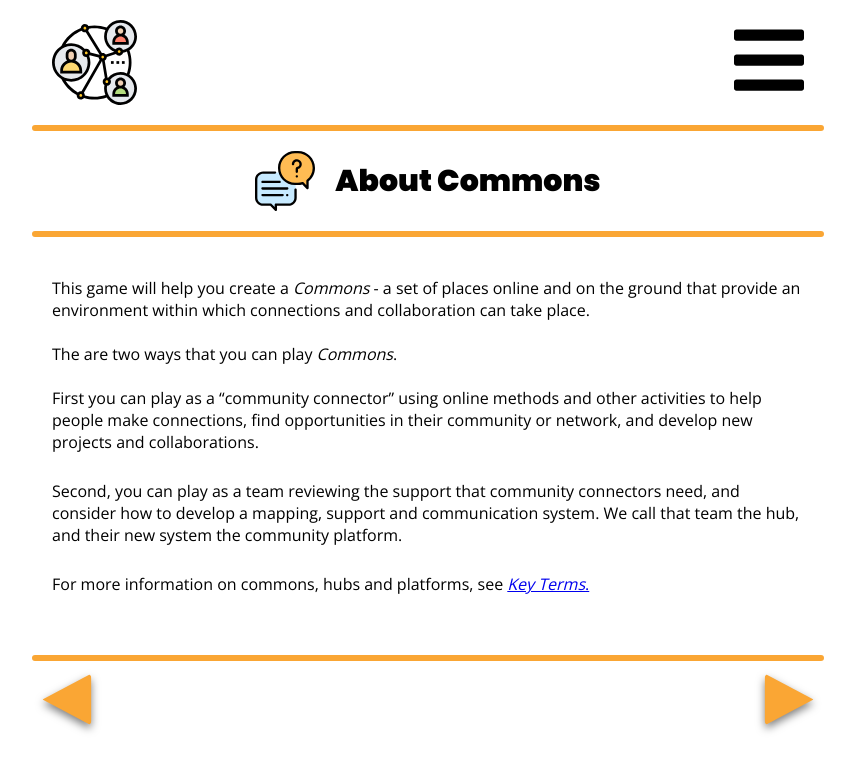
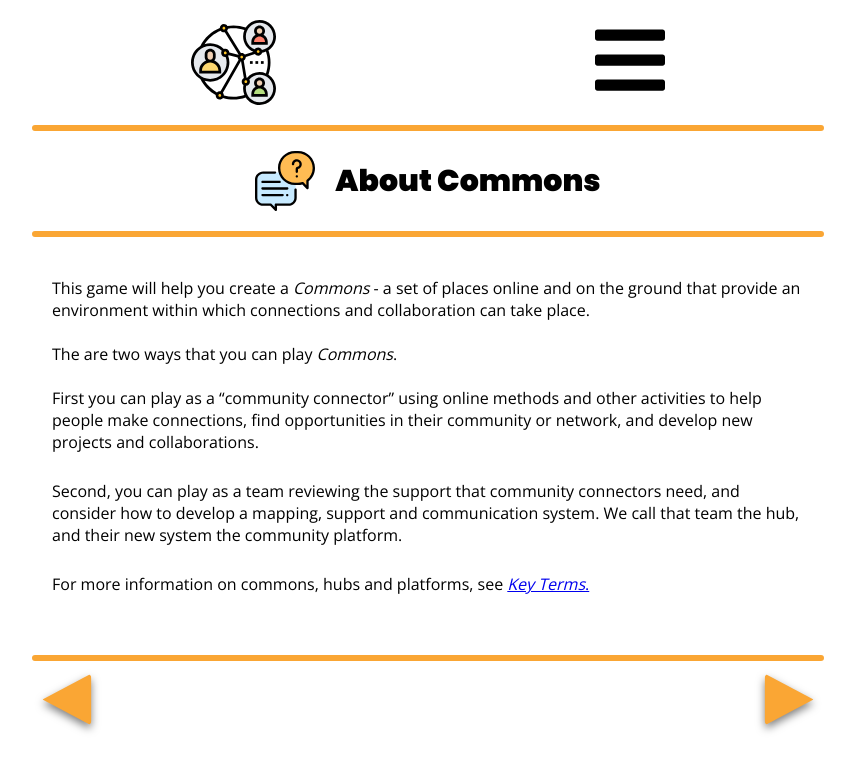
Before and after one commit to founders-programme-2/commons, a React (Create React App) app in the folder client/: page /about in a window 1280 px wide. Shown: the top 770 px of the page, without its empty margins (212-1067 px from the left). Built offline with nearby package versions, Linux system fonts and the light colour scheme; what react-router-prop-types would draw is missing.

Commit message:
add persona images

```diff
--- a/client/src/Component/Common/Header/index.style.js
+++ b/client/src/Component/Common/Header/index.style.js
@@ -2,7 +2,7 @@ import styled from 'styled-components';
 
 export const HeaderWrapper = styled.div`
   display: flex;
-  justify-content: space-between;
+  justify-content: space-around;
   margin-top: -2rem;
 `;
 
--- a/client/src/data/persona.js
+++ b/client/src/data/persona.js
@@ -22,21 +22,21 @@ module.exports = [
   },
   {
     id: '4',
-    img: 'https://imgur.com/4k0WLt0',
+    img: 'https://i.imgur.com/pB6hMvn.jpg',
     title: 'David',
     text:
       "David is the local newsagent; he also loves football and meets his mates every Monday to play on local grounds. He is quite tech literate and uses Twitter and Facebook to keep up with friends and family. He also uses specialist software in his business and he wants to expand his online capabilities. David's shops display adverts and events and he wants to create a community news site.",
   },
   {
     id: '5',
-    img: 'https://imgur.com/G4CZlAL',
+    img: 'https://i.imgur.com/HcDyFtl.jpg',
     title: 'Mary',
     text:
       'Mary is 48 years old and is a childminder. She was born in Golsen and has been living there all her life. She attends sessions at the local Family Centre. She is not very familiar with technology although she uses a smartphone. She prefers face to face communication. Mary is keen on local history and promotes intergenerational learning.',
   },
   {
     id: '6',
-    img: 'https://imgur.com/DtIZlBD',
+    img: 'https://i.imgur.com/bI1W92H.jpg',
     title: 'Sophie',
     text:
       'Sophie is 34 years old and is a hairdresser; she has three kids going to local primary and secondary schools, knows lots of other parents from school and has daily conversations with them at the school gate. She is not very tech literate (although she uses Facebook) but is a good networker through her business and school contacts. She wants to extend the toy library.',
```
